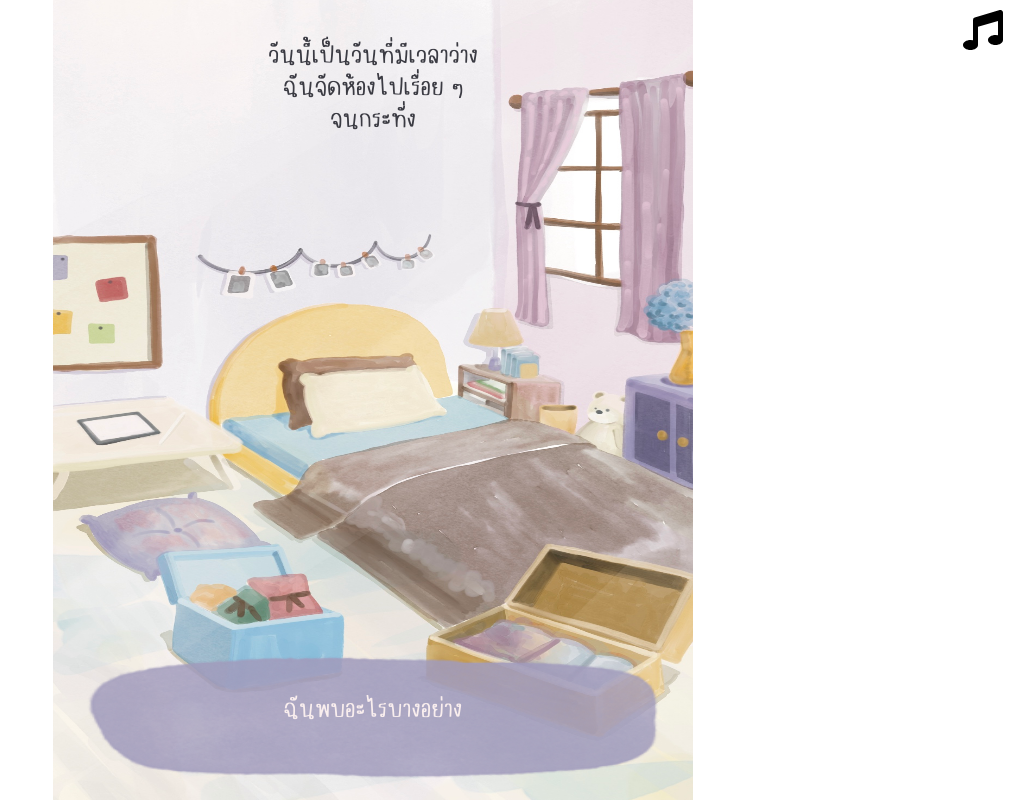
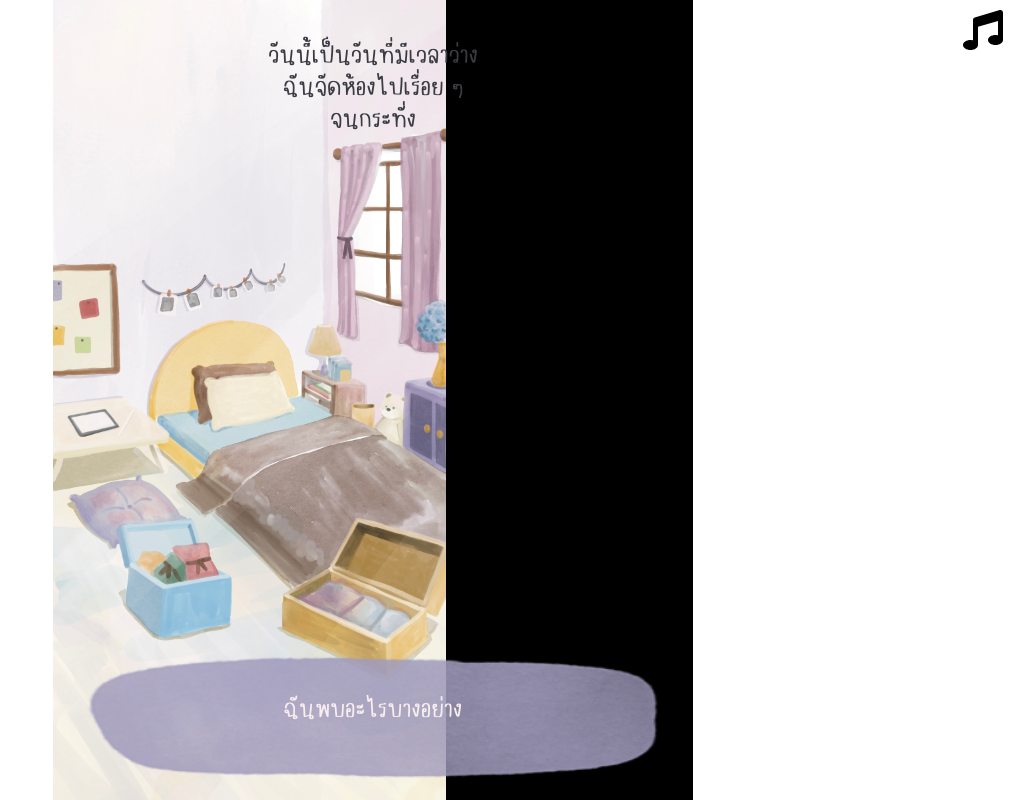
Before and after one commit to TaroAndMulan/DogStory, a Next.js app: page /Bedroom_1 in a window 1280 px wide. Shown: the whole page, without its empty margins (267-1280 px from the left). Built offline with nearby package versions, Linux system fonts and the light colour scheme.

Commit message:
demo2 add music

```diff
--- a/src/components/Bedroom_1.js
+++ b/src/components/Bedroom_1.js
@@ -12,7 +12,6 @@ export default function Bedroom_1() {
   height={852}
   width={393}
   alt={`A cute animal!`}
-  className="w-[104.8%] h-[129.3%] top-[-14.6%] absolute"
 
 />
   <div
```
